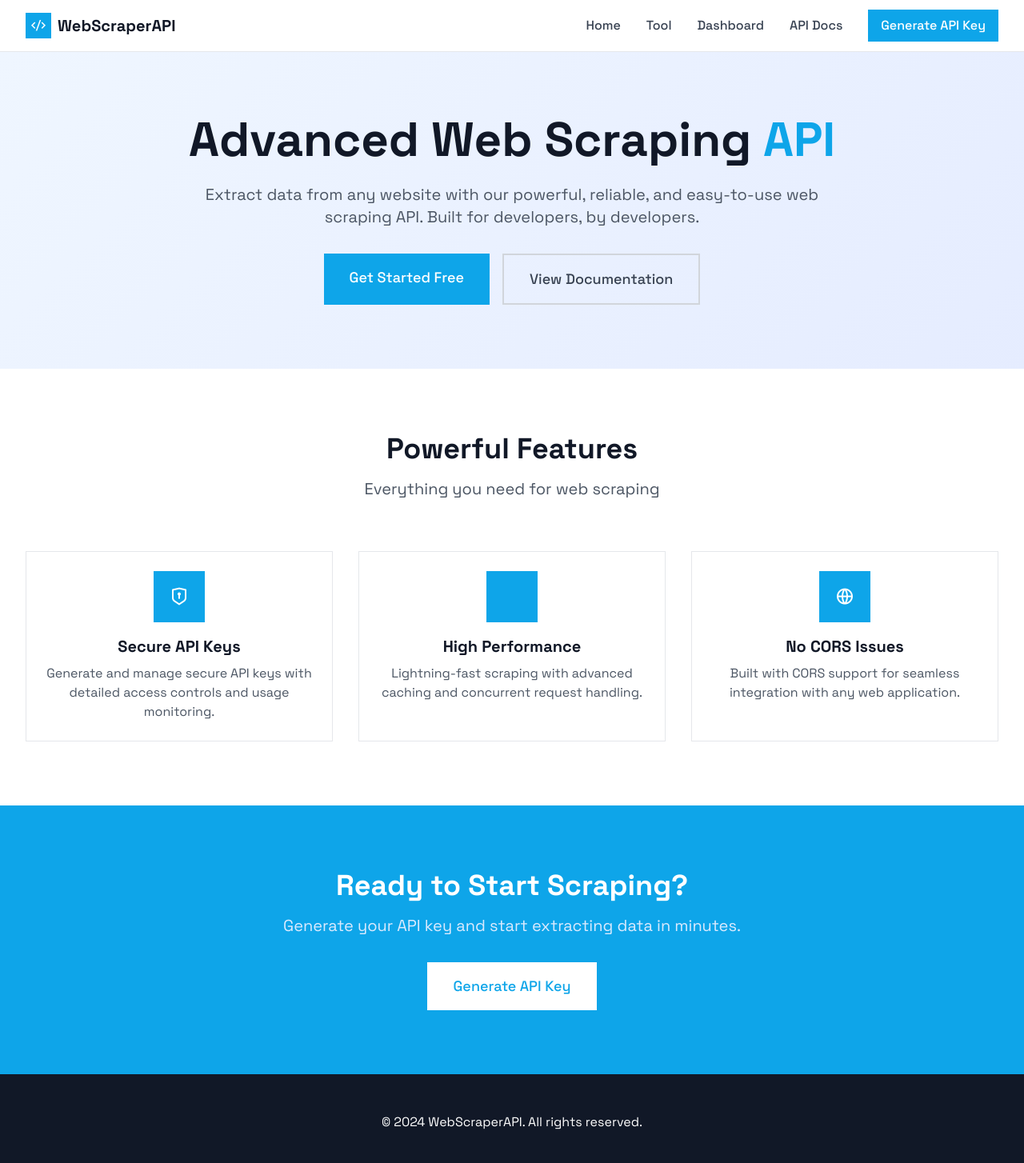
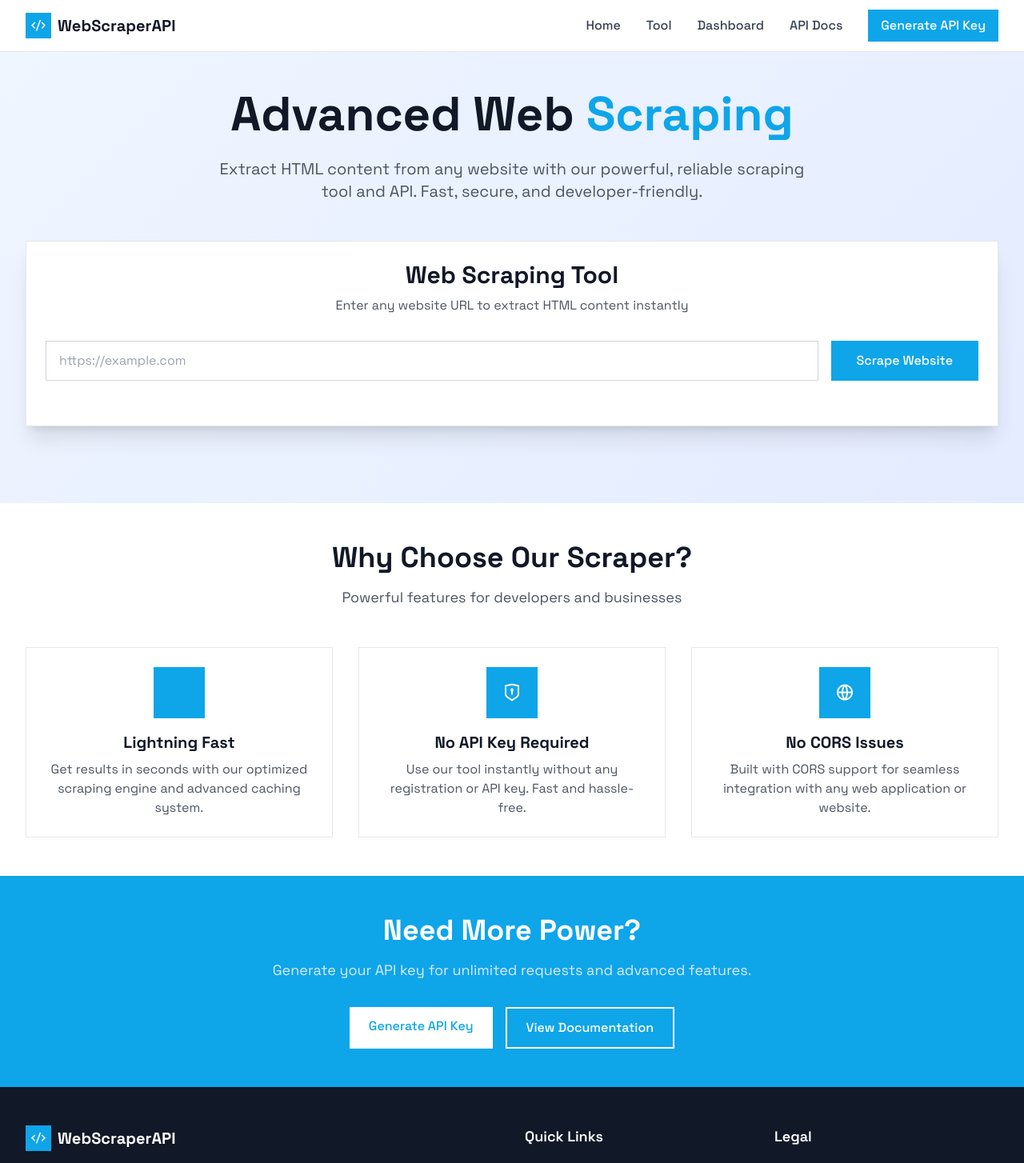
Before and after one commit to hasanxld/web-scraper, a Next.js app: page / in a window 1280 px wide. Shown: the top 1454 px of the page at 80% size. Built offline with nearby package versions, Linux system fonts and the light colour scheme.

Commit message:
Update index.js

```diff
--- a/pages/index.js
+++ b/pages/index.js
@@ -1,54 +1,224 @@
 import Head from 'next/head'
 import Header from '../components/Header'
-import Link from 'next/link'
+import Footer from '../components/Footer'
+import { useState, useEffect } from 'react'
+import Toast from '../components/Toast'
 
 export default function Home() {
+  const [url, setUrl] = useState('')
+  const [result, setResult] = useState('')
+  const [loading, setLoading] = useState(false)
+  const [toast, setToast] = useState(null)
+
+  // Auto-detect website URL
+  const [websiteUrl, setWebsiteUrl] = useState('')
+
+  useEffect(() => {
+    // Auto-detect current website URL
+    const currentUrl = window.location.origin
+    setWebsiteUrl(currentUrl)
+  }, [])
+
+  const showToast = (message, type = 'success') => {
+    setToast({ message, type })
+  }
+
+  const handleSubmit = async (e) => {
+    e.preventDefault()
+
+    if (!url) {
+      showToast('Please enter a website URL', 'error')
+      return
+    }
+
+    setLoading(true)
+    setResult('')
+
+    try {
+      // Use special auto-generated API key for tool
+      const response = await fetch('/api/hasan/scrape', {
+        method: 'POST',
+        headers: {
+          'Content-Type': 'application/json',
+          'x-api-key': 'sk_tool_auto_generate_hasan_system'
+        },
+        body: JSON.stringify({ url })
+      })
+
+      const data = await response.json()
+
+      if (response.ok) {
+        setResult(data.html || data.content)
+        showToast('Successfully scraped website!')
+      } else {
+        showToast(data.error || 'Failed to scrape website', 'error')
+      }
+    } catch (error) {
+      showToast('An error occurred while scraping', 'error')
+    } finally {
+      setLoading(false)
+    }
+  }
+
+  const handleCopy = () => {
+    navigator.clipboard.writeText(result)
+    showToast('Copied to clipboard!')
+  }
+
+  const handleDownload = () => {
+    const blob = new Blob([result], { type: 'text/html' })
+    const url = URL.createObjectURL(blob)
+    const a = document.createElement('a')
+    a.href = url
+    a.download = 'scraped-content.html'
+    document.body.appendChild(a)
+    a.click()
+    document.body.removeChild(a)
+    URL.revokeObjectURL(url)
+    showToast('Download started!')
+  }
+
+  const handleReset = () => {
+    setUrl('')
+    setResult('')
+  }
+
+  // Syntax highlighting function
+  const highlightCode = (html) => {
+    return html
+      .replace(/&/g, '&amp;')
+      .replace(/</g, '&lt;')
+      .replace(/>/g, '&gt;')
+      .replace(/"(.*?)"/g, '<span class="text-green-400">"$1"</span>')
+      .replace(/&lt;!DOCTYPE(.*?)&gt;/g, '<span class="text-purple-500">&lt;!DOCTYPE$1&gt;</span>')
+      .replace(/&lt;(\/?)(html|head|body|div|span|p|a|img|script|style|link|meta|title|h1|h2|h3|h4|h5|h6|ul|ol|li|table|tr|td|th|form|input|button|select|option|br|hr|nav|header|footer|section|article|aside|main)(.*?)&gt;/g, '<span class="text-blue-400">&lt;$1$2$3&gt;</span>')
+      .replace(/&lt;(\/?)([a-zA-Z][a-zA-Z0-9]*)(.*?)&gt;/g, '<span class="text-blue-300">&lt;$1$2$3&gt;</span>')
+      .replace(/class=(".*?")/g, 'class=<span class="text-yellow-300">$1</span>')
+      .replace(/id=(".*?")/g, 'id=<span class="text-yellow-300">$1</span>')
+      .replace(/href=(".*?")/g, 'href=<span class="text-yellow-300">$1</span>')
+      .replace(/src=(".*?")/g, 'src=<span class="text-yellow-300">$1</span>')
+  }
+
   return (
     <>
       <Head>
-        <title>WebScraperAPI - Powerful Web Scraping API</title>
-        <meta name="description" content="Advanced web scraping API with real-time data extraction" />
+        <title>WebScraperAPI - Advanced Web Scraping API & Tool</title>
+        <meta name="description" content="Powerful web scraping API and online tool. Extract HTML content from any website instantly. Free web scraper with real-time results." />
+        <meta name="keywords" content="web scraping, API, HTML extractor, data scraping, web scraper, online tool" />
+        <meta name="viewport" content="width=device-width, initial-scale=1" />
+        <link rel="canonical" href={websiteUrl} />
       </Head>
 
       <Header />
 
       <main className="min-h-screen bg-gradient-to-br from-blue-50 to-indigo-100">
         {/* Hero Section */}
-        <section className="py-20">
+        <section className="py-12">
           <div className="max-w-7xl mx-auto px-4 sm:px-6 lg:px-8">
-            <div className="text-center">
-              <h1 className="text-5xl md:text-6xl font-bold text-gray-900 mb-6">
-                Advanced Web Scraping
-                <span className="text-primary-500"> API</span>
+            <div className="text-center mb-12">
+              <h1 className="text-4xl md:text-6xl font-bold text-gray-900 mb-6">
+                Advanced Web
+                <span className="text-primary-500"> Scraping</span>
               </h1>
-              <p className="text-xl text-gray-600 mb-8 max-w-3xl mx-auto">
-                Extract data from any website with our powerful, reliable, and easy-to-use web scraping API.
-                Built for developers, by developers.
+              <p className="text-lg md:text-xl text-gray-600 mb-8 max-w-3xl mx-auto">
+                Extract HTML content from any website with our powerful, reliable scraping tool and API.
+                Fast, secure, and developer-friendly.
               </p>
-              <div className="flex flex-col sm:flex-row gap-4 justify-center">
-                <Link href="/generate" className="bg-primary-500 text-white px-8 py-4 hover:bg-primary-600 font-medium text-lg">
-                  Get Started Free
-                </Link>
-                <Link href="/docs" className="border-2 border-gray-300 text-gray-700 px-8 py-4 hover:border-primary-500 font-medium text-lg">
-                  View Documentation
-                </Link>
+            </div>
+
+            {/* Integrated Tool Section */}
+            <div className="bg-white border border-gray-200 rounded-lg shadow-xl p-6 mb-12">
+              <div className="text-center mb-8">
+                <h2 className="text-2xl md:text-3xl font-bold text-gray-900 mb-2">
+                  Web Scraping Tool
+                </h2>
+                <p className="text-gray-600">
+                  Enter any website URL to extract HTML content instantly
+                </p>
               </div>
+
+              <form onSubmit={handleSubmit} className="space-y-4 mb-8">
+                <div className="flex flex-col sm:flex-row gap-4">
+                  <input
+                    type="url"
+                    value={url}
+                    onChange={(e) => setUrl(e.target.value)}
+                    placeholder="https://example.com"
+                    className="flex-1 px-4 py-3 border border-gray-300 focus:outline-none focus:border-primary-500 focus:ring-2 focus:ring-primary-200"
+                  />
+                  <button
+                    type="submit"
+                    disabled={loading}
+                    className="bg-primary-500 text-white px-8 py-3 hover:bg-primary-600 font-medium disabled:opacity-50 disabled:cursor-not-allowed min-w-[140px]"
+                  >
+                    {loading ? (
+                      <span className="flex items-center justify-center">
+                        <i className="ri-loader-4-line animate-spin mr-2"></i>
+                        Scraping...
+                      </span>
+                    ) : (
+                      'Scrape Website'
+                    )}
+                  </button>
+                </div>
+              </form>
+
+              {result && (
+                <div className="border border-gray-200 rounded-lg overflow-hidden">
+                  <div className="bg-gray-900 px-4 py-3 flex flex-col sm:flex-row justify-between items-start sm:items-center gap-3">
+                    <h3 className="text-white font-medium">Scraped Content</h3>
+                    <div className="flex space-x-2">
+                      <button
+                        onClick={handleCopy}
+                        className="flex items-center space-x-2 px-3 py-1 bg-gray-700 text-white hover:bg-gray-600 text-sm"
+                      >
+                        <i className="ri-clipboard-line"></i>
+                        <span>Copy</span>
+                      </button>
+                      <button
+                        onClick={handleDownload}
+                        className="flex items-center space-x-2 px-3 py-1 bg-primary-500 text-white hover:bg-primary-600 text-sm"
+                      >
+                        <i className="ri-download-line"></i>
+                        <span>Download</span>
+                      </button>
+                      <button
+                        onClick={handleReset}
+                        className="flex items-center space-x-2 px-3 py-1 bg-gray-600 text-white hover:bg-gray-500 text-sm"
+                      >
+                        <i className="ri-refresh-line"></i>
+                        <span>Reset</span>
+                      </button>
+                    </div>
+                  </div>
+                  <div className="bg-gray-800 p-4 overflow-auto max-h-96">
+                    <pre className="text-sm">
+                      <code
+                        className="language-html"
+                        dangerouslySetInnerHTML={{
+                          __html: highlightCode(result)
+                        }}
+                      />
+                    </pre>
+                  </div>
+                </div>
+              )}
             </div>
           </div>
         </section>
 
         {/* Features Section */}
-        <section className="py-20 bg-white">
+        <section className="py-12 bg-white">
           <div className="max-w-7xl mx-auto px-4 sm:px-6 lg:px-8">
-            <div className="text-center mb-16">
-              <h2 className="text-4xl font-bold text-gray-900 mb-4">Powerful Features</h2>
-              <p className="text-xl text-gray-600">Everything you need for web scraping</p>
+            <div className="text-center mb-12">
+              <h2 className="text-3xl md:text-4xl font-bold text-gray-900 mb-4">Why Choose Our Scraper?</h2>
+              <p className="text-lg text-gray-600">Powerful features for developers and businesses</p>
             </div>
 
             <div className="grid md:grid-cols-3 gap-8">
               {features.map((feature, index) => (
-                <div key={index} className="text-center p-6 border border-gray-200 hover:border-primary-500 transition-colors">
-                  <div className="w-16 h-16 bg-primary-500 mx-auto mb-4 flex items-center justify-center">
+                <div key={index} className="text-center p-6 border border-gray-200 hover:border-primary-500 transition-colors rounded-lg">
+                  <div className="w-16 h-16 bg-primary-500 mx-auto mb-4 flex items-center justify-center rounded-lg">
                     <i className={`${feature.icon} text-white text-2xl`}></i>
                   </div>
                   <h3 className="text-xl font-bold text-gray-900 mb-2">{feature.title}</h3>
@@ -60,45 +230,51 @@
         </section>
 
         {/* CTA Section */}
-        <section className="py-20 bg-primary-500">
+        <section className="py-12 bg-primary-500">
           <div className="max-w-4xl mx-auto text-center px-4 sm:px-6 lg:px-8">
-            <h2 className="text-4xl font-bold text-white mb-4">Ready to Start Scraping?</h2>
-            <p className="text-xl text-blue-100 mb-8">
-              Generate your API key and start extracting data in minutes.
+            <h2 className="text-3xl md:text-4xl font-bold text-white mb-4">Need More Power?</h2>
+            <p className="text-lg text-blue-100 mb-8">
+              Generate your API key for unlimited requests and advanced features.
             </p>
-            <Link href="/generate" className="bg-white text-primary-500 px-8 py-4 hover:bg-gray-100 font-medium text-lg inline-block">
-              Generate API Key
-            </Link>
+            <div className="flex flex-col sm:flex-row gap-4 justify-center">
+              <a href="/generate" className="bg-white text-primary-500 px-6 py-3 hover:bg-gray-100 font-medium rounded-lg">
+                Generate API Key
+              </a>
+              <a href="/docs" className="border-2 border-white text-white px-6 py-3 hover:bg-white hover:text-primary-500 font-medium rounded-lg">
+                View Documentation
+              </a>
+            </div>
           </div>
         </section>
       </main>
 
-      {/* Footer */}
-      <footer className="bg-gray-900 text-white py-12">
-        <div className="max-w-7xl mx-auto px-4 sm:px-6 lg:px-8">
-          <div className="text-center">
-            <p>&copy; 2024 WebScraperAPI. All rights reserved.</p>
-          </div>
-        </div>
-      </footer>
+      <Footer />
+
+      {toast && (
+        <Toast
+          message={toast.message}
+          type={toast.type}
+          onClose={() => setToast(null)}
+        />
+      )}
     </>
   )
 }
 
 const features = [
   {
-    icon: 'ri-shield-keyhole-line',
-    title: 'Secure API Keys',
-    description: 'Generate and manage secure API keys with detailed access controls and usage monitoring.'
+    icon: 'ri-zap-line',
+    title: 'Lightning Fast',
+    description: 'Get results in seconds with our optimized scraping engine and advanced caching system.'
   },
   {
-    icon: 'ri-zap-line',
-    title: 'High Performance',
-    description: 'Lightning-fast scraping with advanced caching and concurrent request handling.'
+    icon: 'ri-shield-keyhole-line',
+    title: 'No API Key Required',
+    description: 'Use our tool instantly without any registration or API key. Fast and hassle-free.'
   },
   {
     icon: 'ri-global-line',
     title: 'No CORS Issues',
-    description: 'Built with CORS support for seamless integration with any web application.'
+    description: 'Built with CORS support for seamless integration with any web application or website.'
   }
 ]
```
